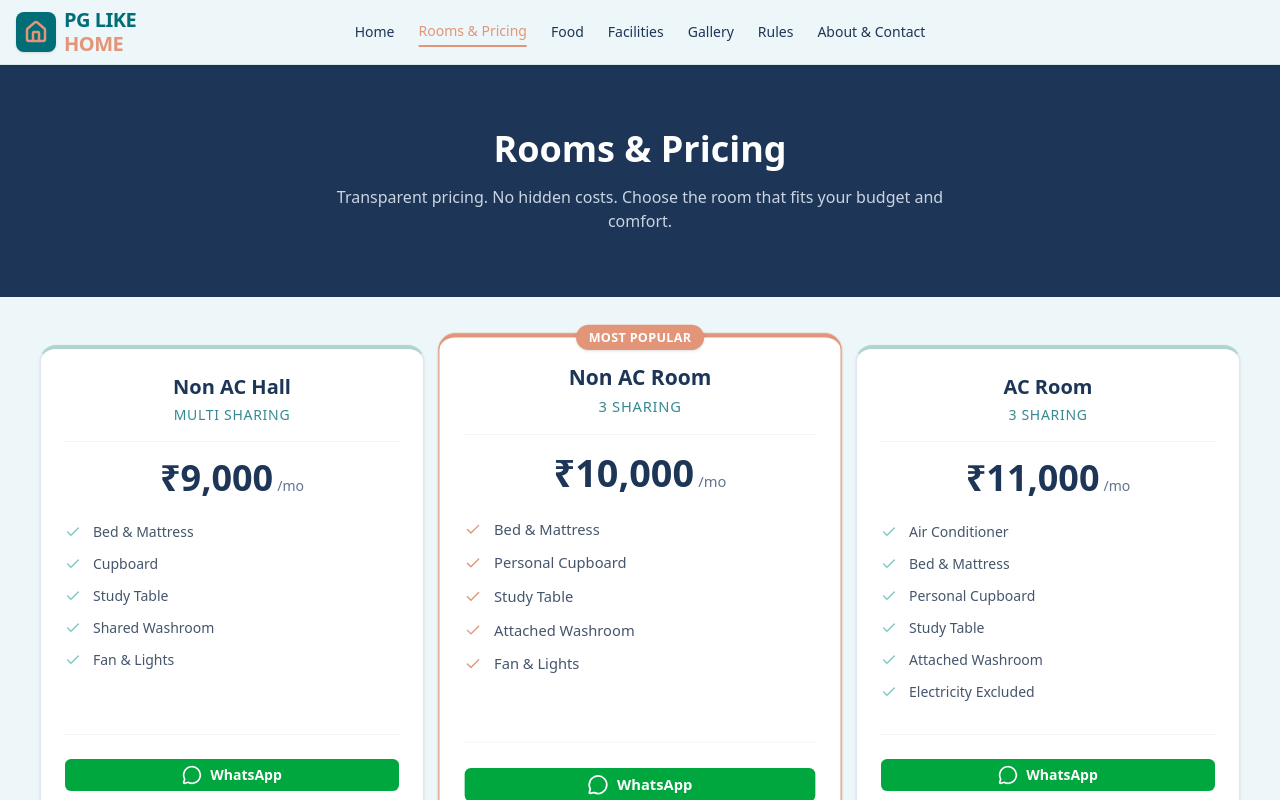
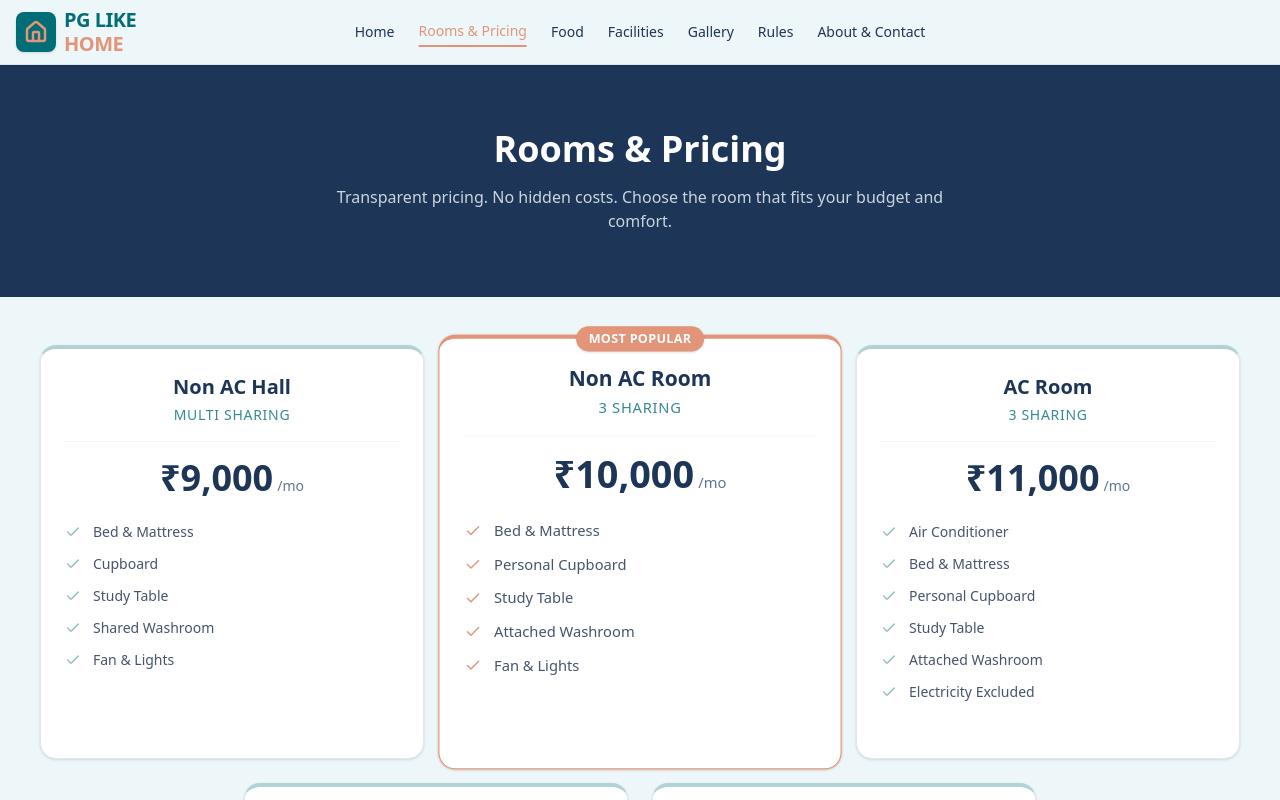
Before and after one commit to DhavalSurela/Pg-Like-Home, a Next.js app: page /rooms in a window 1280 px wide. Shown: the top 800 px of the page. Built offline with nearby package versions, Linux system fonts and the light colour scheme.

Commit message:
\Design Refinement: Removed WhatsApp buttons from Room Cards"

```diff
--- a/app/rooms/page.tsx
+++ b/app/rooms/page.tsx
@@ -94,12 +94,7 @@ export default function Rooms() {
                                 ))}
                             </ul>
 
-                            <div className="mt-auto pt-6 border-t border-slate-100">
-                                <WhatsAppButton
-                                    className="w-full justify-center"
-                                    size="sm"
-                                />
-                            </div>
+
                         </div>
                     ))}
                 </div>
```
